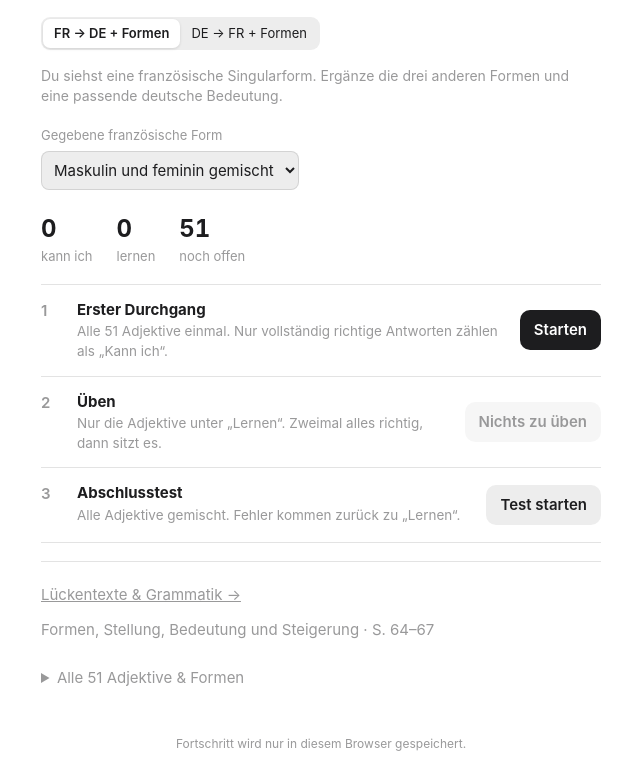
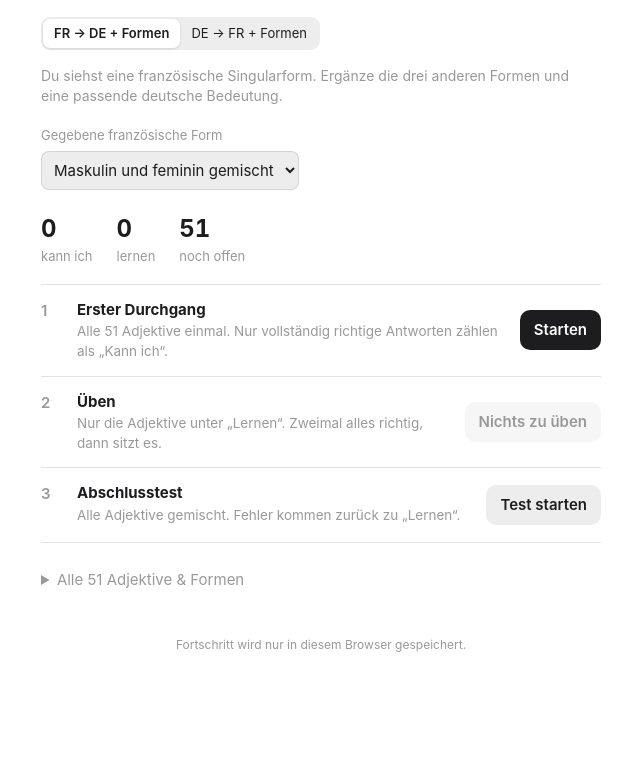
Before and after one commit to claudroit/claudroit.github.io, a plain HTML site: page adjectifs/index.html in a window 1280 px wide. Shown: the part 139-915 px from the top of the page, without its empty margins (319-959 px from the left). After the commit the page ends 817 px from the top, so only its background shows below. Drawn offline with Linux system fonts and the light colour scheme.

Commit message:
Hide cloze link from adjective home page

```diff
--- a/adjectifs/index.html
+++ b/adjectifs/index.html
@@ -15,7 +15,6 @@
 <li class="step"><div class="step-text"><strong>Üben</strong><span>Nur die Adjektive unter „Lernen“. Zweimal alles richtig, dann sitzt es.</span></div><button id="practice" class="step-go"></button></li>
 <li class="step"><div class="step-text"><strong>Abschlusstest</strong><span>Alle Adjektive gemischt. Fehler kommen zurück zu „Lernen“.</span><span id="tests" class="step-note"></span></div><button id="test" class="step-go"></button></li>
 </ol>
-<div class="setup-local"><a class="link" href="lueckentext/">Lückentexte & Grammatik →</a><span class="sub">Formen, Stellung, Bedeutung und Steigerung · S. 64–67</span></div>
 <details class="verb-list"><summary id="library-title">Alle Adjektive & Formen</summary><label for="library-search" class="visually-hidden">Adjektive suchen</label><input id="library-search" class="conj-input" type="search" placeholder="Französisch oder Deutsch suchen …"><div id="library"></div></details>
 </section>
 <section id="study" class="screen" hidden>
```
